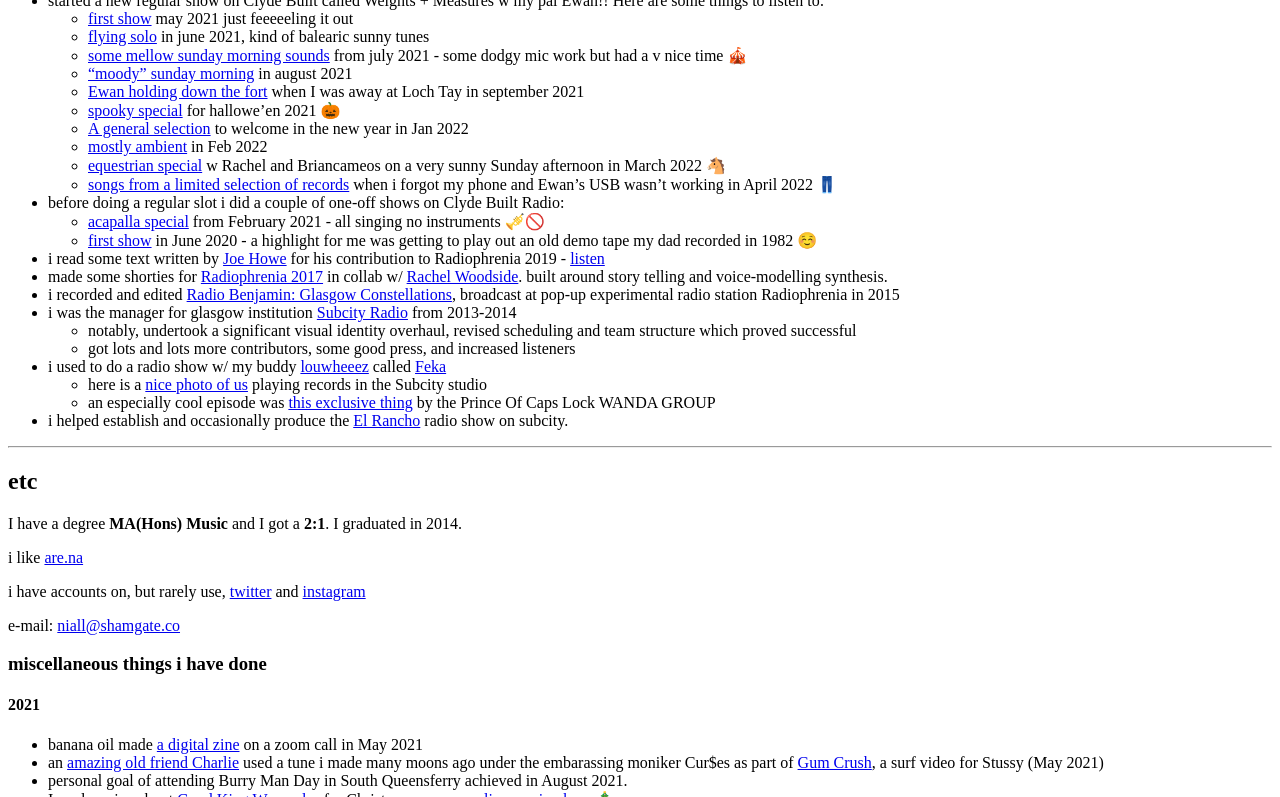
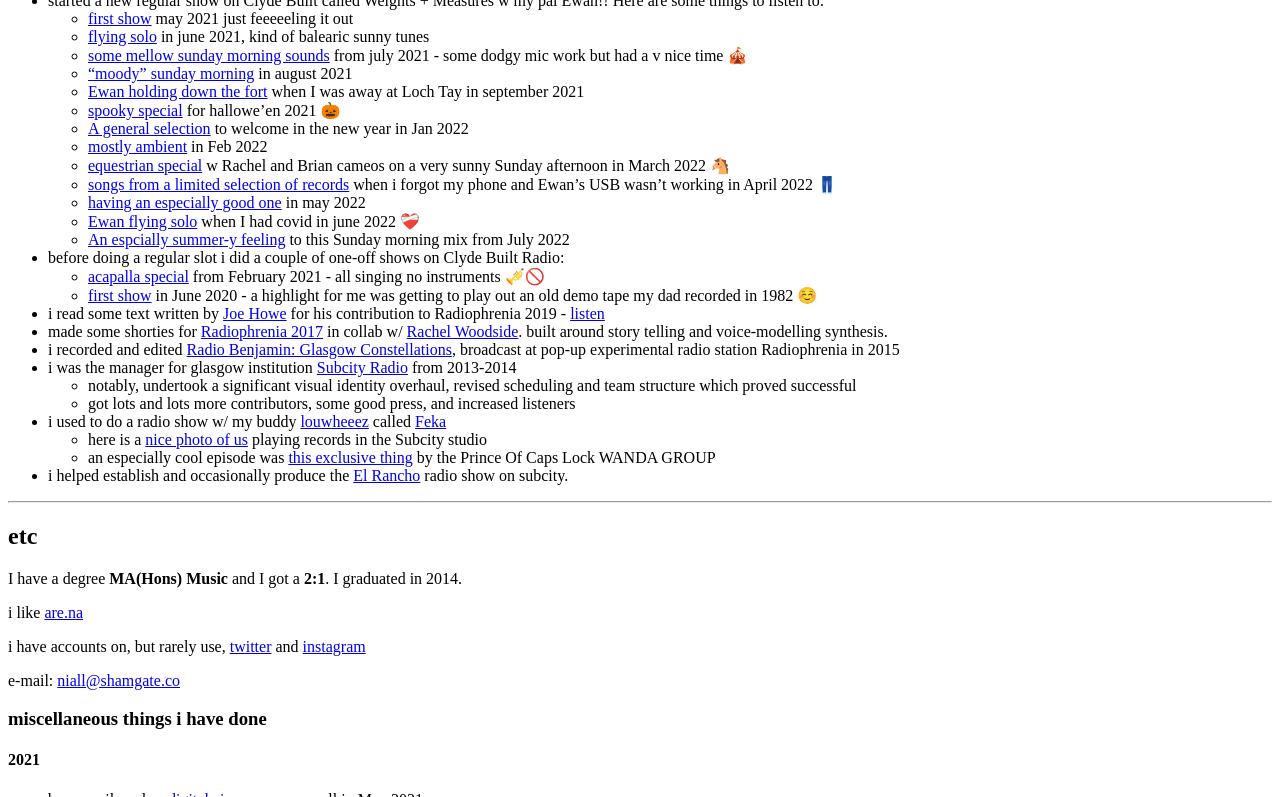
Before and after one commit to kingdomlevel/kingdomlevel.github.io, a Jekyll site: the page built from index.markdown, in a window 1280 px wide and 900 px high, scrolled down 5419 px, cut to the strip 103-900 px from the top of the window. Built offline with Jekyll 4.4.1, drawn with Linux system fonts in a browser that asks for light colours; our own code applies the rules of GitHub Pages for plain Markdown files.

Commit message:
update weights + measures radio shows

```diff
--- a/index.markdown
+++ b/index.markdown
@@ -130,8 +130,12 @@
   + [spooky special](https://soundcloud.com/clydebuiltradio/weights-and-measures-31-10-21) for hallowe'en 2021 🎃
   + [A general selection](https://soundcloud.com/clydebuiltradio/weights-and-measures-2312022) to welcome in the new year in Jan 2022
   + [mostly ambient](https://soundcloud.com/clydebuiltradio/weights-and-measures-20-2-22) in Feb 2022
-  + [equestrian special](https://soundcloud.com/clydebuiltradio/weights-and-measures-20-3-22) w Rachel and Briancameos on a very sunny Sunday afternoon in March 2022 🐴
-  + [songs from a limited selection of records](https://soundcloud.com/clydebuiltradio/weights?in=clydebuiltradio/sets/cbr-17422) when i forgot my phone and Ewan's USB wasn't working in April 2022 👖
+  + [equestrian special](https://soundcloud.com/clydebuiltradio/weights-and-measures-20-3-22) w Rachel and Brian cameos on a very sunny Sunday afternoon in March 2022 🐴
+  + [songs from a limited selection of records](https://soundcloud.com/clydebuiltradio/weights) when i forgot my phone and Ewan's USB wasn't working in April 2022 👖
+  + [having an especially good one](https://soundcloud.com/clydebuiltradio/weights-measures-15-5-22) in may 2022
+  + [Ewan flying solo](https://soundcloud.com/clydebuiltradio/weights-measures-12-6-22) when I had covid in june 2022 ❤️‍🩹
+  + [An espcially summer-y feeling](https://soundcloud.com/clydebuiltradio/weights-2) to this Sunday morning mix from July 2022
+
 + before doing a regular slot i did a couple of one-off shows on Clyde Built Radio:
   + [acapalla special](https://soundcloud.com/clydebuiltradio/niall-morris-11221) from February 2021 -  all singing no instruments 🎺🚫
   + [first show](https://soundcloud.com/clydebuiltradio/niall-morris-28-6-20) in June 2020 - a highlight for me was getting to play out an old demo tape my dad recorded in 1982 ☺️
```
